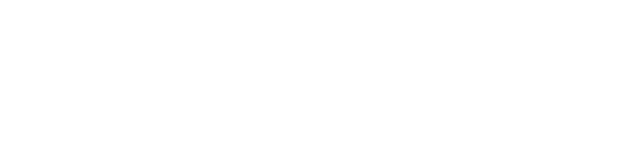
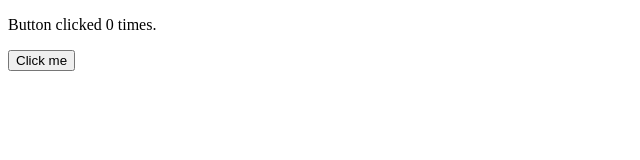
Before and after one commit to acciojob/button-counter-akki9689, a React app: page / in a window 1280 px wide. Shown: the whole page, without its empty margins (0-640 px from the left). Built offline with nearby package versions, Linux system fonts and the light colour scheme.

Commit message:
added solution

```diff
--- a/src/components/App.js
+++ b/src/components/App.js
@@ -1,11 +1,19 @@
 
 import React from "react";
 import './../styles/App.css';
+import { useState } from "react";
 
 const App = () => {
+  const [count,setCount]=useState(0)
+  const inc=()=>{
+    if(count >0){
+      setCount(count+1)
+    }
+  }
   return (
     <div>
-        {/* Do not remove the main div */}
+      <p>Button clicked {count} times.</p>
+        <button onClick={inc}>Click me</button>
     </div>
   )
 }
```
Also changed, not shown: dist/index.html, dist/index_bundle.js, 1 other file.
